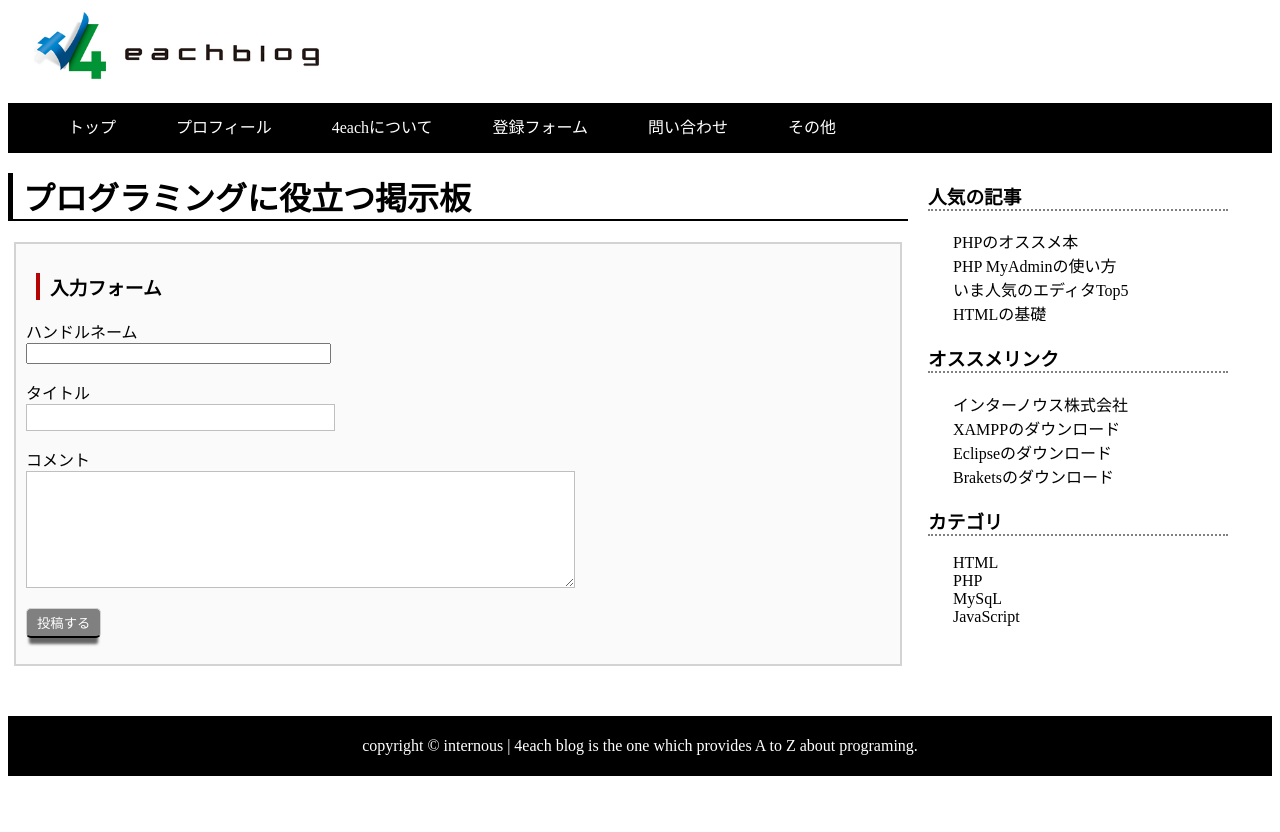
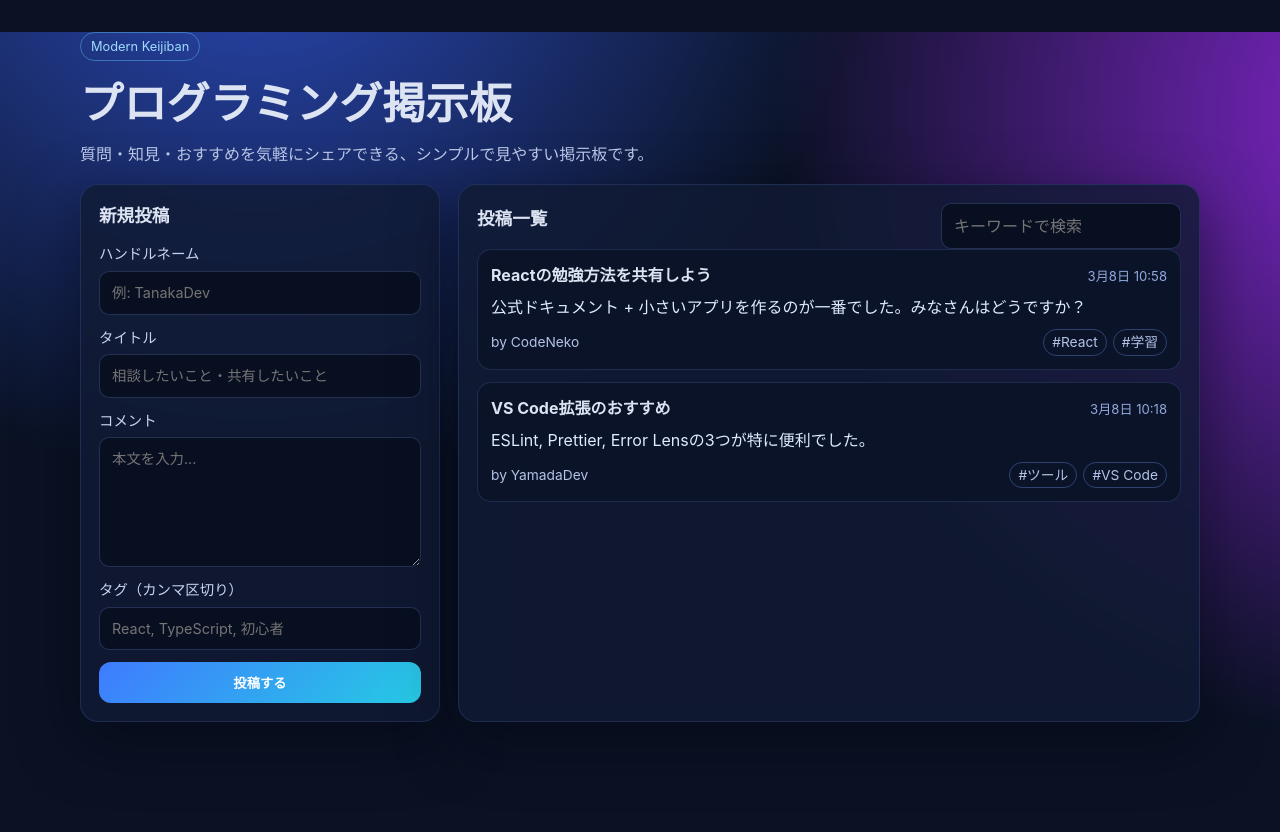
Before and after one commit to toukanno/keijiban, a PHP site: page / in a window 1280 px wide. Before the commit the page ends 776 px from the top, so only its background shows below. Run offline with PHP 8.4, Linux system fonts and the light colour scheme; data that the repository does not hold is empty.

Commit message:
Reactでモダンな掲示板UIを実装

```diff
--- /dev/null
+++ b/app.js
@@ -0,0 +1,175 @@
+const { useEffect, useMemo, useState } = React;
+
+const DEFAULT_POSTS = [
+  {
+    id: crypto.randomUUID(),
+    handle: 'CodeNeko',
+    title: 'Reactの勉強方法を共有しよう',
+    comment: '公式ドキュメント + 小さいアプリを作るのが一番でした。みなさんはどうですか？',
+    tags: ['React', '学習'],
+    createdAt: new Date().toISOString(),
+  },
+  {
+    id: crypto.randomUUID(),
+    handle: 'YamadaDev',
+    title: 'VS Code拡張のおすすめ',
+    comment: 'ESLint, Prettier, Error Lensの3つが特に便利でした。',
+    tags: ['ツール', 'VS Code'],
+    createdAt: new Date(Date.now() - 1000 * 60 * 40).toISOString(),
+  },
+];
+
+const STORAGE_KEY = 'modern-board-posts';
+
+const formatDate = (iso) =>
+  new Date(iso).toLocaleString('ja-JP', {
+    month: 'short',
+    day: 'numeric',
+    hour: '2-digit',
+    minute: '2-digit',
+  });
+
+function App() {
+  const [posts, setPosts] = useState(() => {
+    const saved = localStorage.getItem(STORAGE_KEY);
+    if (!saved) return DEFAULT_POSTS;
+
+    try {
+      const parsed = JSON.parse(saved);
+      return Array.isArray(parsed) && parsed.length > 0 ? parsed : DEFAULT_POSTS;
+    } catch {
+      return DEFAULT_POSTS;
+    }
+  });
+  const [form, setForm] = useState({ handle: '', title: '', comment: '', tags: '' });
+  const [query, setQuery] = useState('');
+
+  useEffect(() => {
+    localStorage.setItem(STORAGE_KEY, JSON.stringify(posts));
+  }, [posts]);
+
+  const filteredPosts = useMemo(() => {
+    const q = query.trim().toLowerCase();
+    if (!q) return posts;
+
+    return posts.filter((post) => {
+      const merged = `${post.handle} ${post.title} ${post.comment} ${post.tags.join(' ')}`.toLowerCase();
+      return merged.includes(q);
+    });
+  }, [posts, query]);
+
+  const handleSubmit = (event) => {
+    event.preventDefault();
+    if (!form.handle.trim() || !form.title.trim() || !form.comment.trim()) return;
+
+    const newPost = {
+      id: crypto.randomUUID(),
+      handle: form.handle.trim(),
+      title: form.title.trim(),
+      comment: form.comment.trim(),
+      tags: form.tags
+        .split(',')
+        .map((tag) => tag.trim())
+        .filter(Boolean),
+      createdAt: new Date().toISOString(),
+    };
+
+    setPosts((prev) => [newPost, ...prev]);
+    setForm({ handle: '', title: '', comment: '', tags: '' });
+  };
+
+  return (
+    <div className="app-shell">
+      <header className="hero">
+        <p className="badge">Modern Keijiban</p>
+        <h1>プログラミング掲示板</h1>
+        <p className="hero-sub">質問・知見・おすすめを気軽にシェアできる、シンプルで見やすい掲示板です。</p>
+      </header>
+
+      <main className="layout">
+        <section className="panel form-panel">
+          <h2>新規投稿</h2>
+          <form onSubmit={handleSubmit} className="post-form">
+            <label>
+              ハンドルネーム
+              <input
+                value={form.handle}
+                onChange={(e) => setForm((prev) => ({ ...prev, handle: e.target.value }))}
+                placeholder="例: TanakaDev"
+                maxLength={24}
+              />
+            </label>
+            <label>
+              タイトル
+              <input
+                value={form.title}
+                onChange={(e) => setForm((prev) => ({ ...prev, title: e.target.value }))}
+                placeholder="相談したいこと・共有したいこと"
+                maxLength={60}
+              />
+            </label>
+            <label>
+              コメント
+              <textarea
+                value={form.comment}
+                onChange={(e) => setForm((prev) => ({ ...prev, comment: e.target.value }))}
+                rows={5}
+                placeholder="本文を入力..."
+                maxLength={400}
+              />
+            </label>
+            <label>
+              タグ（カンマ区切り）
+              <input
+                value={form.tags}
+                onChange={(e) => setForm((prev) => ({ ...prev, tags: e.target.value }))}
+                placeholder="React, TypeScript, 初心者"
+              />
+            </label>
+            <button type="submit">投稿する</button>
+          </form>
+        </section>
+
+        <section className="panel timeline-panel">
+          <div className="timeline-header">
+            <h2>投稿一覧</h2>
+            <input
+              value={query}
+              onChange={(e) => setQuery(e.target.value)}
+              placeholder="キーワードで検索"
+              aria-label="キーワード検索"
+            />
+          </div>
+
+          <div className="post-list">
+            {filteredPosts.length === 0 ? (
+              <p className="empty">一致する投稿がありません。</p>
+            ) : (
+              filteredPosts.map((post) => (
+                <article className="post" key={post.id}>
+                  <div className="post-top">
+                    <h3>{post.title}</h3>
+                    <time>{formatDate(post.createdAt)}</time>
+                  </div>
+                  <p className="comment">{post.comment}</p>
+                  <div className="post-bottom">
+                    <span>by {post.handle}</span>
+                    <div className="tags">
+                      {post.tags.map((tag) => (
+                        <span key={`${post.id}-${tag}`} className="tag">
+                          #{tag}
+                        </span>
+                      ))}
+                    </div>
+                  </div>
+                </article>
+              ))
+            )}
+          </div>
+        </section>
+      </main>
+    </div>
+  );
+}
+
+ReactDOM.createRoot(document.getElementById('root')).render(<App />);
--- /dev/null
+++ b/index.html
@@ -0,0 +1,16 @@
+<!DOCTYPE html>
+<html lang="ja">
+  <head>
+    <meta charset="UTF-8" />
+    <meta name="viewport" content="width=device-width, initial-scale=1.0" />
+    <title>モダン掲示板</title>
+    <link rel="stylesheet" href="style.css" />
+    <script crossorigin src="https://unpkg.com/react@18/umd/react.development.js"></script>
+    <script crossorigin src="https://unpkg.com/react-dom@18/umd/react-dom.development.js"></script>
+    <script src="https://unpkg.com/@babel/standalone/babel.min.js"></script>
+  </head>
+  <body>
+    <div id="root"></div>
+    <script type="text/babel" src="app.js"></script>
+  </body>
+</html>
--- a/index.php
+++ /dev/null
@@ -1,122 +0,0 @@
-<!DOCTYPE html>
-<html lang="ja">
-
-<head>
-  <meta charset="UTF-8">
-  <meta name="viewport" content="width=device-width, initial-scale=1.0">
-  <title>4eachblog 掲示板</title>
-  <link rel="stylesheet" type="text/css" href="style.css">
-</head>
-
-<body>
-  <?php
-  mb_internal_encoding("utf8"); //エンコード
-  $pdo = new PDO("mysql:dbname=lesson01;host=localhost;", "root", ""); //DBへの接続
-  $stmt = $pdo->query("select*from 4each_keijiban");
-
-  /*
-  foreach($stmt as $row){
-    echo $row['handlename'];
-    echo $row['title'];
-    echo $row['comments'];
-  }
-  */
-  ?>
-
-
-  <img src="4eachblog_logo.jpg" alt="300px" class="logo">
-
-  <header>
-    <ul>
-      <li>トップ</li>
-      <li>プロフィール</li>
-      <li>4eachについて</li>
-      <li>登録フォーム</li>
-      <li>問い合わせ</li>
-      <li>その他</li>
-    </ul>
-  </header>
-
-  <div class="main-box">
-    <div class="leftside">
-      <h1>プログラミングに役立つ掲示板</h1>
-
-      <div class="nyuryoku">
-
-        <h3>入力フォーム</h3>
-
-        <form method="post" action="insert.php">
-          <p>
-            <label>ハンドルネーム</label>
-            <br>
-            <input type="text" size="35" name="handlename" />
-          </p>
-          <p>
-            <label>タイトル</label>
-            <br>
-            <input type="text" class="text" size="35" class="text" name="title" />
-          </p>
-          <p>
-            <label>コメント</label>
-            <br>
-            <textarea cols="65" rows="7" name="comments"></textarea>
-          </p>
-          <p>
-            <input type="submit" class="submit" value="投稿する" />
-          </p>
-        </form>
-      </div>
-
-      <?php
-      while ($row = $stmt->fetch()) {
-        echo "<div class='kiji'>";
-        echo "<h3>" . $row['title'] . "</h3>";
-        echo "<div class='contents'>";
-        echo $row['comments'];
-        echo "<div class='handlename'>posted by" . $row['handlename'] . "</div>";
-        echo "</div>";
-        echo "</div>";
-      }
-
-
-      ?>
-
-    </div>
-
-    <div class="rightside">
-      <h3>人気の記事</h3>
-      <ul>
-        <li>PHPのオススメ本</li>
-        <li>PHP MyAdminの使い方</li>
-        <li>いま人気のエディタTop5</li>
-        <li>HTMLの基礎</li>
-      </ul>
-
-      <h3>オススメリンク</h3>
-      <ul>
-        <li>インターノウス株式会社</li>
-        <li>XAMPPのダウンロード</li>
-        <li>Eclipseのダウンロード
-        </li>
-        <li>Braketsのダウンロード</li>
-      </ul>
-
-      <h3>カテゴリ</h3>
-      <ul>
-        <li>HTML</li>
-        <li>PHP</li>
-        <li>MySqL</li>
-        <li>JavaScript</li>
-      </ul>
-    </div>
-  </div>
-
-  <footer>
-    copyright © internous | 4each blog is the one which provides A to Z about programing.
-  </footer>
-
-
-
-</body>
-
-</html>
--- a/style.css
+++ b/style.css
@@ -1,140 +1,185 @@
-html,
-body{
-  height:100%;
+:root {
+  font-family: 'Inter', 'Hiragino Kaku Gothic ProN', 'Meiryo', sans-serif;
+  color: #dce3f2;
+  background: #0a1224;
+  line-height: 1.5;
 }
 
-.logo{
-  margin-left: 20px;
-  width:300px;
+* {
+  box-sizing: border-box;
 }
 
-header{
-  background-color:black;
-  width:100%;
-  height:50px;
-  line-height:50px;
+body {
+  margin: 0;
+  min-height: 100vh;
+  background:
+    radial-gradient(80vw 80vw at 20% -20%, #2d4dc2 0%, transparent 60%),
+    radial-gradient(90vw 90vw at 110% 10%, #8226cc 0%, transparent 55%),
+    #0a1224;
 }
 
-header li{
-  float:left;
-  list-style:none;
-  padding:0 40px 0 20px;
-  color:white;
-  /* padding-left: 20px;
-  padding-right: 40px; */
-}
-.main-box{
-  clear:left;
-  margin:auto;
+.app-shell {
+  width: min(1120px, 92vw);
+  margin: 32px auto 64px;
 }
 
-.main-box h1{
-  margin-top:20px;
-  border-left: 5px solid black;
-  border-bottom:2px solid black;
-  padding-left: 10px;
+.hero {
+  margin-bottom: 18px;
 }
 
-.leftside{
-  float:left;
-  width:900px;
-  margin-bottom:30px;
+.badge {
+  display: inline-block;
+  margin: 0;
+  padding: 4px 10px;
+  border: 1px solid #66d1ff66;
+  border-radius: 9999px;
+  color: #9edcfb;
+  font-size: 0.8rem;
 }
 
-.nyuryoku{
-  margin:auto;
-  border:2px lightgray solid;
-  width:96%;
-  height:400px;
-  margin-bottom:20px;
-  padding:10px;
-  background-color: #fafafa;
+.hero h1 {
+  margin: 10px 0 6px;
+  font-size: clamp(1.7rem, 4vw, 2.7rem);
 }
 
-.nyuryoku h3{
-  border-left:4px #b40404 solid;
-  margin-left:10px;
-  padding-left:10px;
+.hero-sub {
+  margin: 0;
+  color: #bdc9ea;
 }
 
-.text,
-textarea {
-  border: 1px solid #bfbfbf;
-  padding:5px;
-  color:#999;
-  background:#fff;
+.layout {
+  display: grid;
+  grid-template-columns: 360px 1fr;
+  gap: 18px;
 }
 
-.submit{
-  border:1px solid lightgray;
-  padding:4px 10px;
-  color:white;
-  background-color:gray;
-  border-radius: 5px;
-  border-bottom:solid 2px black;
-  box-shadow:0px 9px 3px -3px rgba(0,0,0,0.6);
-
+.panel {
+  background: #111b34cc;
+  backdrop-filter: blur(8px);
+  border: 1px solid #5f7fd933;
+  border-radius: 18px;
+  padding: 18px;
+  box-shadow: 0 18px 60px #03050f80;
 }
 
-.kiji{
-  margin:auto;
-  border:2px lightgray solid;
-  padding-left:10px;
-  padding-right:10px;
-  padding-top:0px;
-  padding-bottom:10px;
-  margin-bottom:10px;
-  width:96%;
-  background-color:#fafafa;
+h2 {
+  margin: 0 0 14px;
+  font-size: 1.1rem;
 }
 
-.kiji h3{
-  border-bottom:1px lightgray solid;
-  padding-left:10px;
+.post-form {
+  display: grid;
+  gap: 12px;
 }
 
-.kiji .contents{
-  margin:auto;
-  width:98%;
-  padding:5px;
+label {
+  display: grid;
+  gap: 6px;
+  color: #c8d4ef;
+  font-size: 0.9rem;
 }
 
-.handlename{
-  margin-top:5px;
-  font-size:12px;
+input,
+textarea {
+  width: 100%;
+  border: 1px solid #6f8bd944;
+  background: #080f21;
+  color: #edf4ff;
+  border-radius: 10px;
+  padding: 10px 12px;
+  font: inherit;
 }
 
-.rightside{
-  float:left;
-  margin-left:20px;
-  margin-top:10px;
-  width:300px;
+button {
+  border: none;
+  padding: 11px 16px;
+  border-radius: 12px;
+  background: linear-gradient(135deg, #3f7bff, #26cae4);
+  color: #fff;
+  font-weight: 700;
+  cursor: pointer;
 }
 
-.rightside h3{
-  border-bottom:2px dotted gray;
+.timeline-header {
+  display: flex;
+  gap: 12px;
+  align-items: center;
+  justify-content: space-between;
 }
 
-.rightside ul{
-  padding-left:5px;
-  margin-left:10px;
+.timeline-header input {
+  width: min(240px, 100%);
 }
 
-.rightside li{
-  list-style:none;
-  padding-left:10px;
+.post-list {
+  display: grid;
+  gap: 12px;
 }
 
-footer {
-  clear:left;
-  width:100%;
-  height:60px;
-  background-color:black;
-  color:white;
-  text-align:center;
-  line-height:60px;
-  /* position: fixed;
-  bottom:0px;
-  left:0px; */
+.post {
+  border: 1px solid #6f8bd933;
+  border-radius: 14px;
+  padding: 13px;
+  background: #0a1328;
+}
 
+.post-top {
+  display: flex;
+  justify-content: space-between;
+  align-items: baseline;
+  gap: 12px;
 }
+
+.post-top h3 {
+  margin: 0;
+  font-size: 1rem;
+}
+
+.post-top time {
+  color: #93a8dd;
+  font-size: 0.82rem;
+}
+
+.comment {
+  color: #deebff;
+  margin: 8px 0 10px;
+}
+
+.post-bottom {
+  display: flex;
+  justify-content: space-between;
+  align-items: center;
+  gap: 10px;
+  flex-wrap: wrap;
+}
+
+.post-bottom span {
+  color: #b4c2e6;
+  font-size: 0.86rem;
+}
+
+.tags {
+  display: flex;
+  gap: 6px;
+  flex-wrap: wrap;
+}
+
+.tag {
+  border: 1px solid #75a1ff55;
+  border-radius: 9999px;
+  padding: 2px 8px;
+  color: #a9c8ff;
+  font-size: 0.74rem;
+}
+
+.empty {
+  text-align: center;
+  color: #a5b2d6;
+  padding: 24px 0;
+}
+
+@media (max-width: 980px) {
+  .layout {
+    grid-template-columns: 1fr;
+  }
+}
```
Also changed, not shown: insert.php (deleted, +0 -15 lines).
